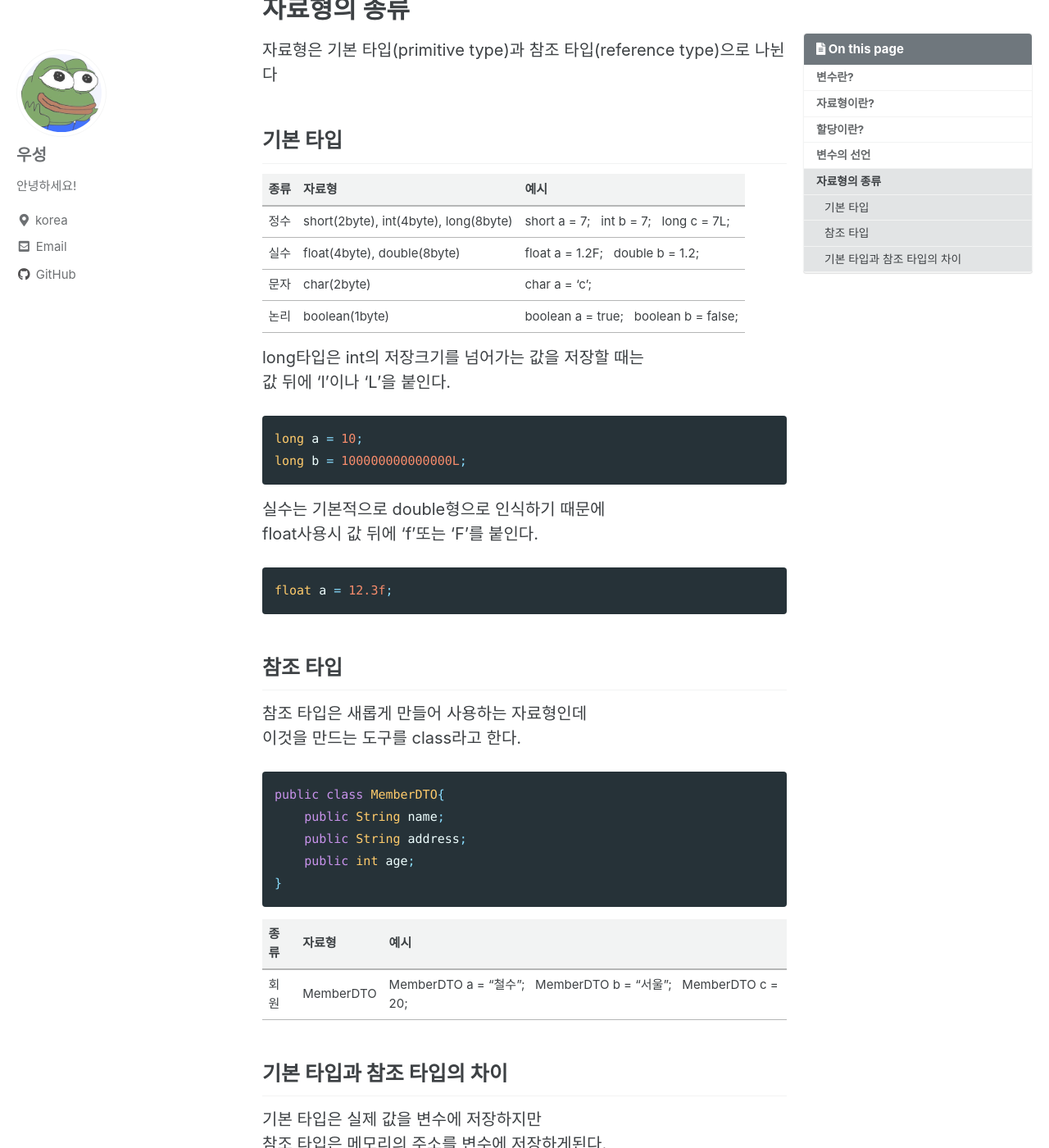
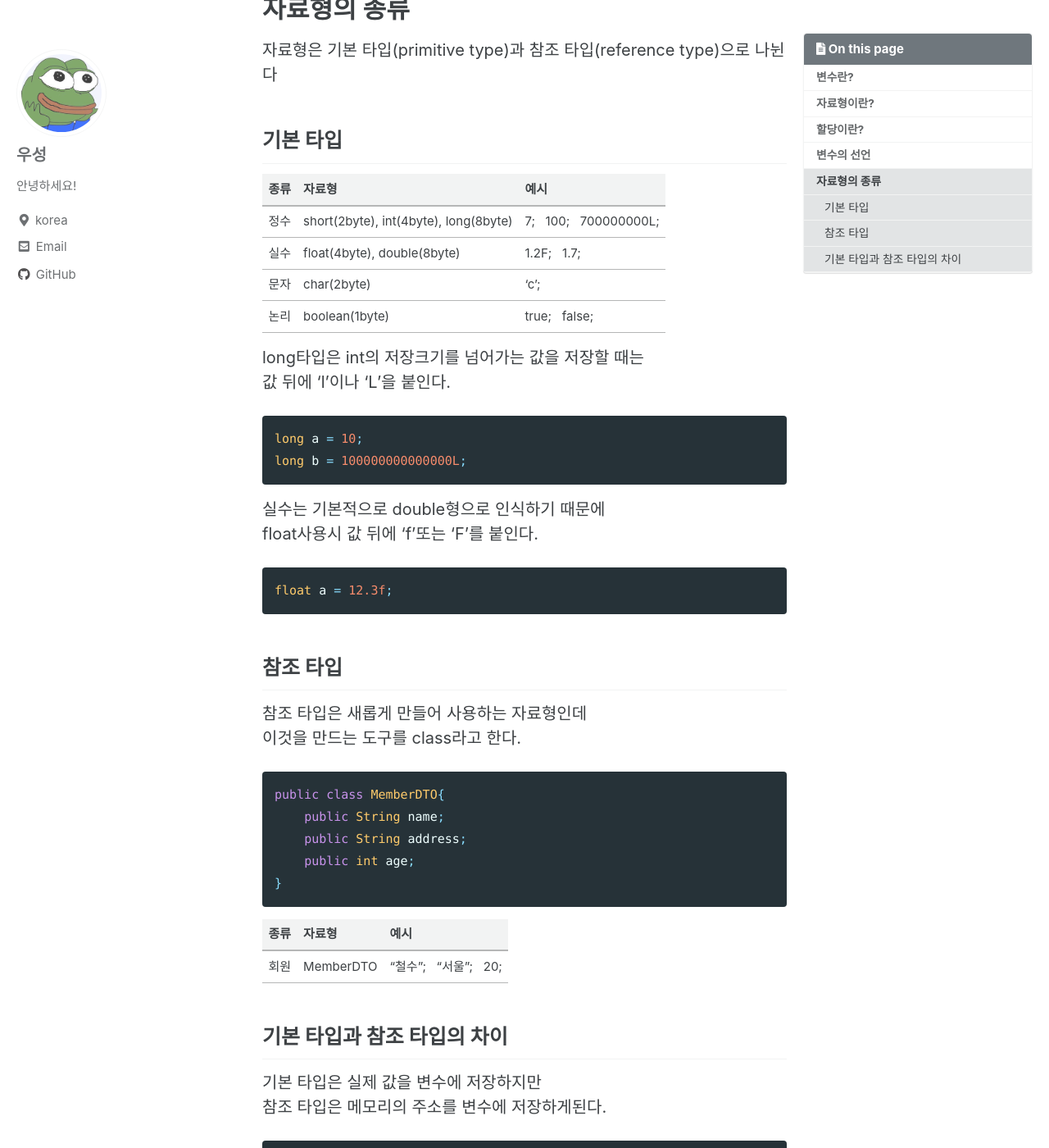
Before and after one commit to wooseongryu/wooseongryu.github.io, a Jekyll site: the page built from _posts/2022-06-22-Data-post.md, in a window 1280 px wide and 1400 px high, scrolled down 1062 px. Shown: the whole window at 82% size. Built offline with Jekyll 4.4.1, drawn with Linux system fonts in a browser that asks for light colours; cached includes are drawn as plain includes; some web fonts are replaced; comment, search, counter and statistics services are not loaded.

Commit message:
예시 내용 수정

```diff
--- a/_posts/2022-06-22-Data-post.md
+++ b/_posts/2022-06-22-Data-post.md
@@ -46,10 +46,10 @@ a = 40;
 
 |종류|자료형|예시|
 |------|---|---|
-|정수|short(2byte), int(4byte), long(8byte)|short a = 7; &nbsp;&nbsp;int b = 7; &nbsp;&nbsp;long c = 7L;|
-|실수|float(4byte), double(8byte)|float a = 1.2F; &nbsp;&nbsp;double b = 1.2;|
-|문자|char(2byte)|char a = 'c';|
-|논리|boolean(1byte)|boolean a = true; &nbsp;&nbsp;boolean b = false;|
+|정수|short(2byte), int(4byte), long(8byte)|7; &nbsp;&nbsp;100; &nbsp;&nbsp;700000000L;|
+|실수|float(4byte), double(8byte)|1.2F; &nbsp;&nbsp;1.7;|
+|문자|char(2byte)|'c';|
+|논리|boolean(1byte)|true; &nbsp;&nbsp;false;|
 
 long타입은 int의 저장크기를 넘어가는 값을 저장할 때는
 값 뒤에 'l'이나 'L'을 붙인다.
@@ -75,7 +75,7 @@ public class MemberDTO{
 
 |종류|자료형|예시|
 |-|-|-|
-|회원|MemberDTO|MemberDTO a = "철수"; &nbsp;&nbsp;MemberDTO b = "서울"; &nbsp;&nbsp;MemberDTO c = 20;|
+|회원|MemberDTO|"철수"; &nbsp;&nbsp;"서울"; &nbsp;&nbsp;20;|
 
 ## 기본 타입과 참조 타입의 차이
 기본 타입은 실제 값을 변수에 저장하지만
```
